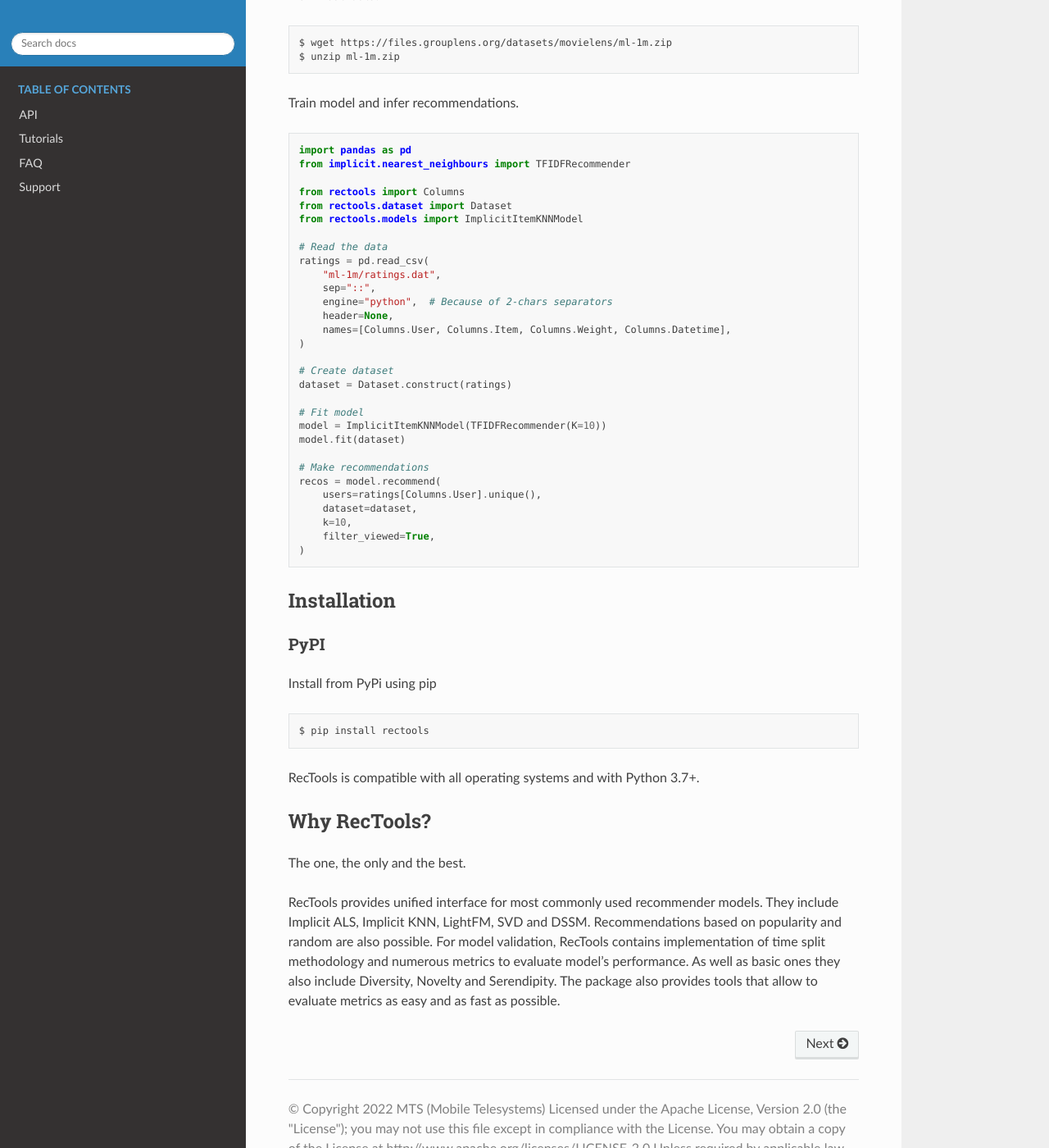
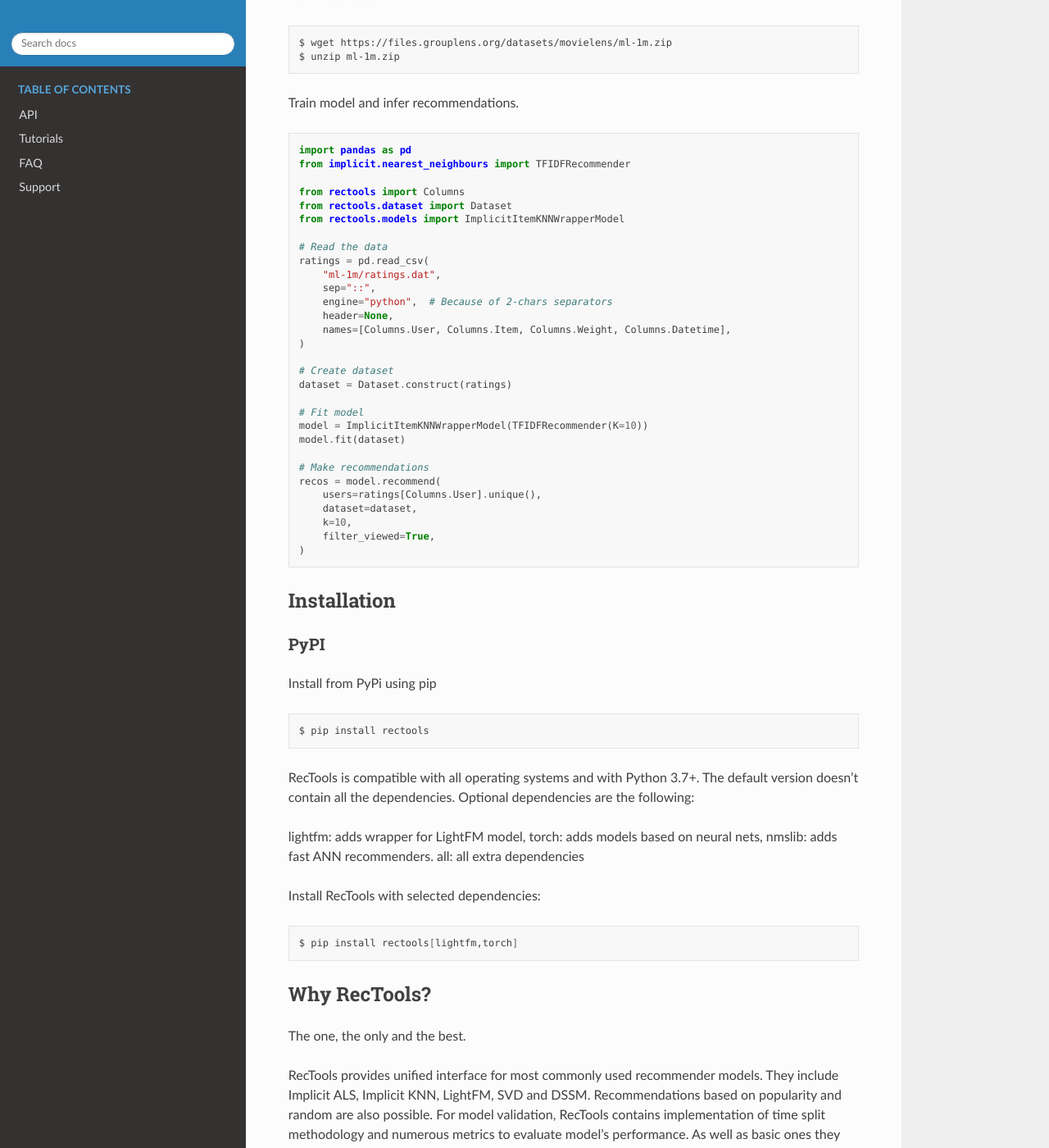
Before and after one commit to MobileTeleSystems/RecTools, a Sphinx documentation site: the page built from docs/source/index.rst, in a window 1280 px wide and 1400 px high, scrolled down 377 px. Shown: the whole window at 82% size. Built offline with Sphinx 7.4.7 and the Read the Docs theme 2.0.0, drawn with Linux system fonts in a browser that asks for light colours; pages that are not in the unit, such as notebooks, are missing from menus.

Commit message:
updates docs

```diff
--- a/docs/source/index.rst
+++ b/docs/source/index.rst
@@ -28,7 +28,7 @@
 
     from rectools import Columns
     from rectools.dataset import Dataset
-    from rectools.models import ImplicitItemKNNModel
+    from rectools.models import ImplicitItemKNNWrapperModel
 
     # Read the data
     ratings = pd.read_csv(
@@ -43,7 +43,7 @@
     dataset = Dataset.construct(ratings)
 
     # Fit model
-    model = ImplicitItemKNNModel(TFIDFRecommender(K=10))
+    model = ImplicitItemKNNWrapperModel(TFIDFRecommender(K=10))
     model.fit(dataset)
 
     # Make recommendations
@@ -65,6 +65,18 @@
     $ pip install rectools
 
 RecTools is compatible with all operating systems and with Python 3.7+.
+The default version doesn't contain all the dependencies. Optional dependencies are the following:
+
+lightfm: adds wrapper for LightFM model,
+torch: adds models based on neural nets,
+nmslib: adds fast ANN recommenders.
+all: all extra dependencies
+
+Install RecTools with selected dependencies:
+
+.. code-block:: bash
+
+    $ pip install rectools[lightfm,torch]
 
 Why RecTools?
 -------------
```
